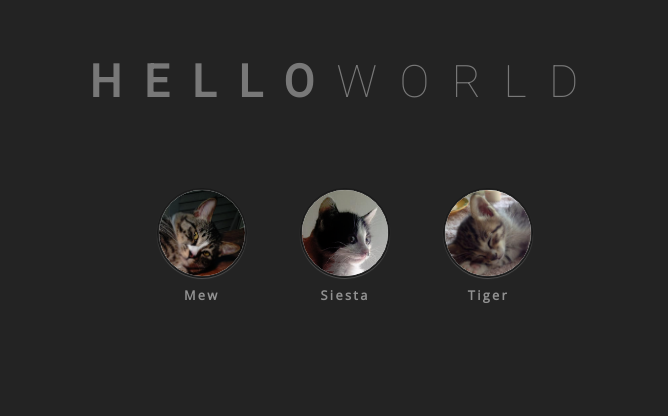
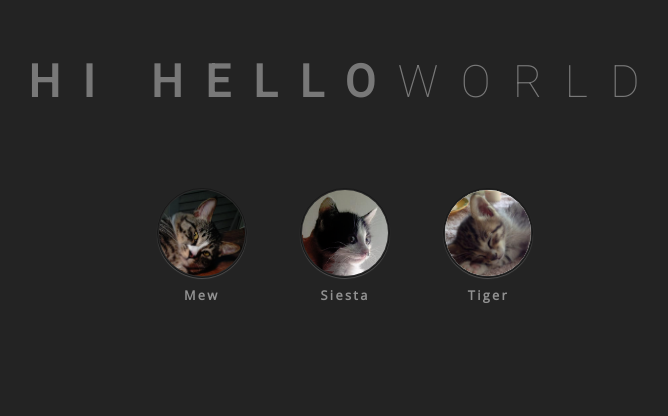
Before and after one commit to sanghung001/html, a plain HTML site: page index.html in a window 1280 px wide. Shown: the part 192-608 px from the top of the page, without its empty margins (295-963 px from the left). Drawn offline with nearby package versions, Linux system fonts and the light colour scheme.

Commit message:
Update index.html

```diff
--- a/index.html
+++ b/index.html
@@ -17,7 +17,7 @@
       <section id="page" class="page">
         <section id="about">
           <section class="frame">
-            <h2><b>HELLO</b>WORLD</h2>
+            <h2><b>hi HELLO</b>WORLD</h2>
 
             <div class="cat">
               <div class="picture">
```
